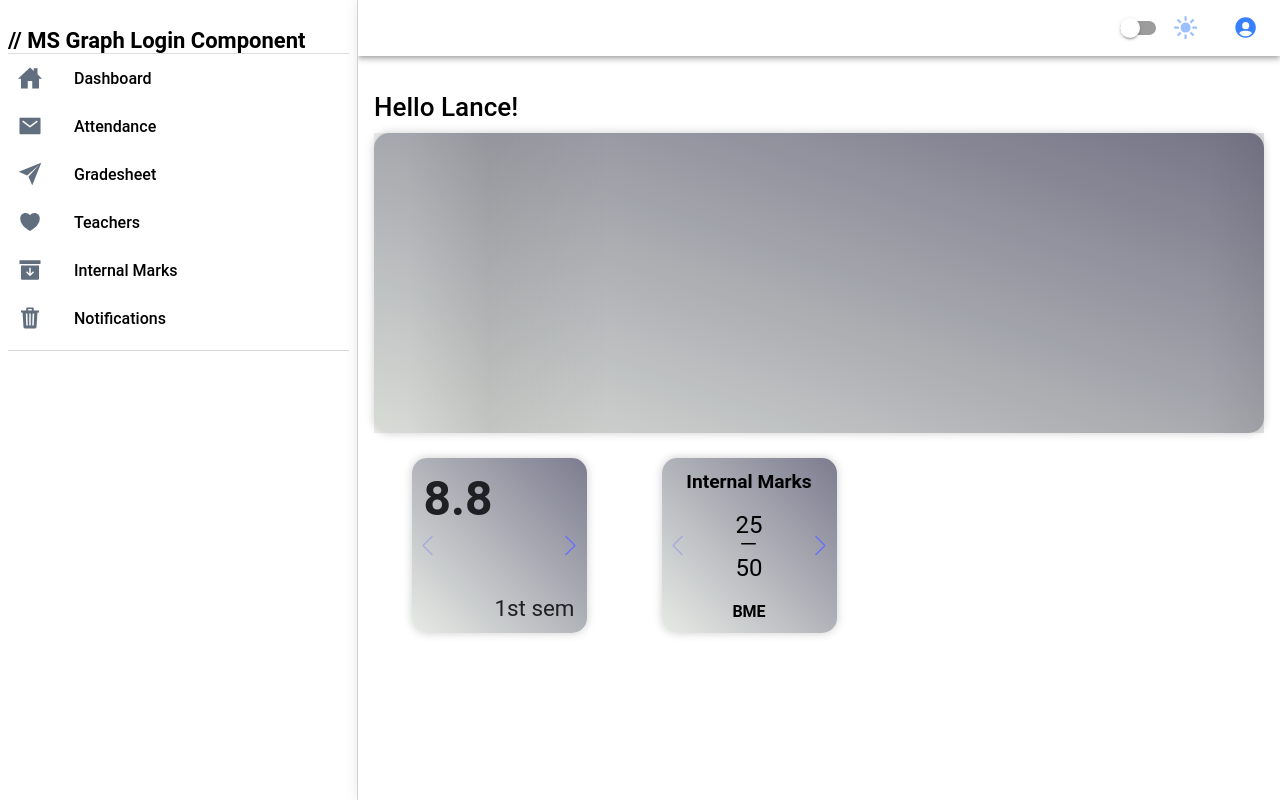
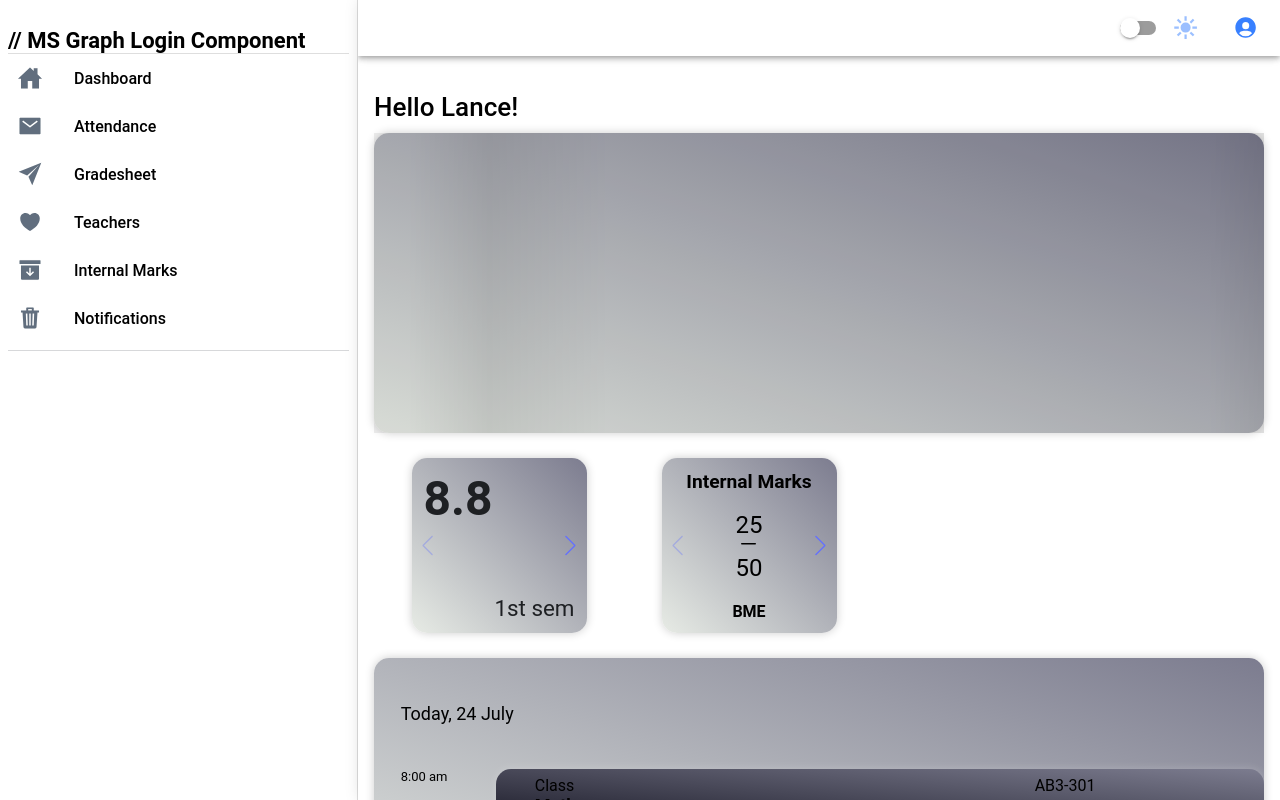
Before and after one commit to UpEase1/orange-ionic, a React (Vite) app: page /dashboard in a window 1280 px wide. Built offline with nearby package versions, Linux system fonts and the light colour scheme.

Commit message:
calendar component added

```diff
--- /dev/null
+++ b/src/components/Calendar.scss
@@ -0,0 +1,69 @@
+.calendar-component{
+    border-radius: 15px;
+    background-image: linear-gradient(to top right, #e7ebe5, #7c7c8f);
+    box-shadow: 0 0 10px rgba(0, 0, 0, 0.2);
+    width: 100%;
+    // height: 20%;
+    height: 300px;
+    overflow: auto;
+}
+
+/*
+  Dark Mode
+*/
+body.dark {
+    .calendar-component {
+      background-image: linear-gradient(to top right, #151522, #7c7c8f);
+      box-shadow: 0 0 10px rgba(255, 255, 255, 0.2);
+    }
+
+  }
+
+//   General
+
+.present-date{
+    padding: 3%;
+    font-size: large;
+}
+
+.scheduler-block{
+    width: 100%;
+    display: flex;
+    margin-bottom: 2%;
+}
+.time-block{
+    padding: 0 3%;
+    width: 15%;
+    font-size: small;
+}
+.event-block{
+    width: 100%;
+    border-radius: 15px;
+    background-image: linear-gradient(to top right, #151522, #7c7c8f);
+    box-shadow: 0 0 10px rgba(255, 255, 255, 0.2);
+    display: flex;
+    flex-direction: column;
+}
+
+.event-block-top{
+    display: flex;
+    flex-direction: row;
+    // justify-content: space-between;
+    gap: 60%;
+    width: 100%;
+}
+.lecture-type{
+    padding: 1% 0 0 5%;
+}
+.lecture-address{
+    padding-top: 1%;
+}
+.event-block-lecture-name{
+    padding-left: 5%;
+    font-size: large;
+    font-weight: 700;
+}
+.event-block-timings{
+    padding-left: 5%;
+    font-size: small;
+}
--- /dev/null
+++ b/src/components/Calendar.tsx
@@ -0,0 +1,34 @@
+import React from "react";
+import { IonDatetime, IonDatetimeButton, IonModal } from '@ionic/react';
+import './Calendar.scss';
+import Schedulerblock from "./schedulerblock";
+import calendardata from "./calendardata";
+
+const Calendar: React.FC = () => {
+
+    const today = new Date();
+    const monthNames = ["January", "February", "March", "April", "May", "June", "July", "August", "September", "October", "November", "December"];
+    const day = today.getDate();
+    const month = monthNames[today.getMonth()];
+
+    function propcomp(comp: { timeblock: string; lecturetype: string; lectureaddress: string; lecturename: string; lectureimings: string; }){
+        return(
+            <Schedulerblock timeblock= {comp.timeblock}
+                            lecturetype= {comp.lecturetype}
+                            lectureaddress= {comp.lectureaddress}
+                            lecturename=  {comp.lecturename}
+                            lecturetimings={comp.lectureimings}
+            ></Schedulerblock>
+        )
+    }
+    return (
+        <div className="calendar-component">
+            <div className="present-date">
+                <p className="date-text">Today, {day} {month}</p>
+            </div>
+            {calendardata.map(propcomp)}
+        </div>
+    );
+};
+
+export default Calendar;
--- a/src/components/Grades.scss
+++ b/src/components/Grades.scss
@@ -8,7 +8,7 @@
   width: 100%;
   height: 200px;
   max-width: 500px;
-  margin: 25px 0;
+  margin: 25px 0 0px 0px;
 }
 
 .mySwiper {
--- /dev/null
+++ b/src/components/calendardata.tsx
@@ -0,0 +1,39 @@
+const calendardata = [
+    {
+        timeblock : '8:00 am',
+        lecturetype : 'Class',
+        lectureaddress : 'AB3-301',
+        lecturename : 'Maths',
+        lectureimings : '8:00 - 9:00',
+    },
+    {
+        timeblock : '9:00 am',
+        lecturetype : 'Class',
+        lectureaddress : 'AB3-301',
+        lecturename : 'Physics',
+        lectureimings : '9:00 - 10:00',
+    },
+    {
+        timeblock : '10:30 am',
+        lecturetype : 'Lab',
+        lectureaddress : 'AB2',
+        lecturename : 'Physics Lab',
+        lectureimings : '10:30 - 12:00',
+    },
+    {
+        timeblock : '8:00 am',
+        lecturetype : 'Class',
+        lectureaddress : 'AB3-301',
+        lecturename : 'Physics Lab',
+        lectureimings : '8:00 - 9:00',
+    },
+    {
+        timeblock : '8:00 am',
+        lecturetype : 'Lab',
+        lectureaddress : 'AB3-301',
+        lecturename : 'Physics Lab',
+        lectureimings : '8:00 - 9:00',
+    }
+]
+
+export default calendardata
--- /dev/null
+++ b/src/components/schedulerblock.tsx
@@ -0,0 +1,37 @@
+import React, { ReactNode } from "react";
+
+type Calendarprops = {
+        timeblock: string,
+        lecturetype : string,
+        lectureaddress : string,
+        lecturename : string,
+        lecturetimings : string
+    }
+
+const Schedulerblock = (props : Calendarprops) => {
+        return (
+            <div className="scheduler-block">
+                <div className="time-block">
+                    {props.timeblock}
+                </div>
+                <div className="event-block">
+                        <div className="event-block-top">
+                            <div className="lecture-type">
+                                {props.lecturetype}
+                            </div>
+                            <div className="lecture-address">
+                                {props.lectureaddress}
+                            </div>
+                        </div>
+                        <div className="event-block-lecture-name">
+                            {props.lecturename}
+                        </div>
+                        <div className="event-block-timings">
+                            {props.lecturetimings}
+                        </div>
+                </div>
+            </div>
+        )
+}
+
+export default Schedulerblock;
--- a/src/pages/DashboardPage.tsx
+++ b/src/pages/DashboardPage.tsx
@@ -5,6 +5,7 @@ import useThemeSwitcher from '../hooks/useThemeSwitcher';
 import './DashboardPage.scss';
 import Grades from '../components/Grades';
 import Timetable from '../components/Timetable';
+import Calendar from '../components/Calendar';
 const DashboardPage: React.FC = () => {
   const [darkMode, toggleDarkTheme] = useThemeSwitcher();
   function toggleDarkModeHandler() {
@@ -56,6 +57,7 @@ const DashboardPage: React.FC = () => {
         </h1>
         <Timetable darkMode={darkMode} />
         <Grades />
+        <Calendar />
       </IonContent>
     </IonPage>
   );
```
